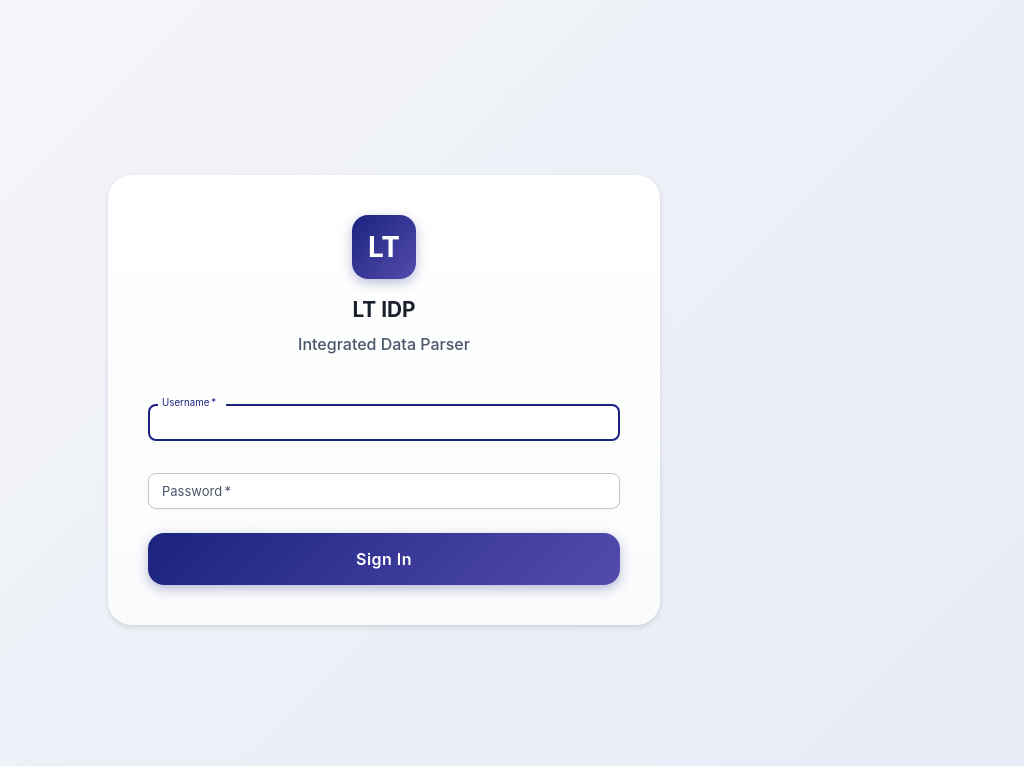
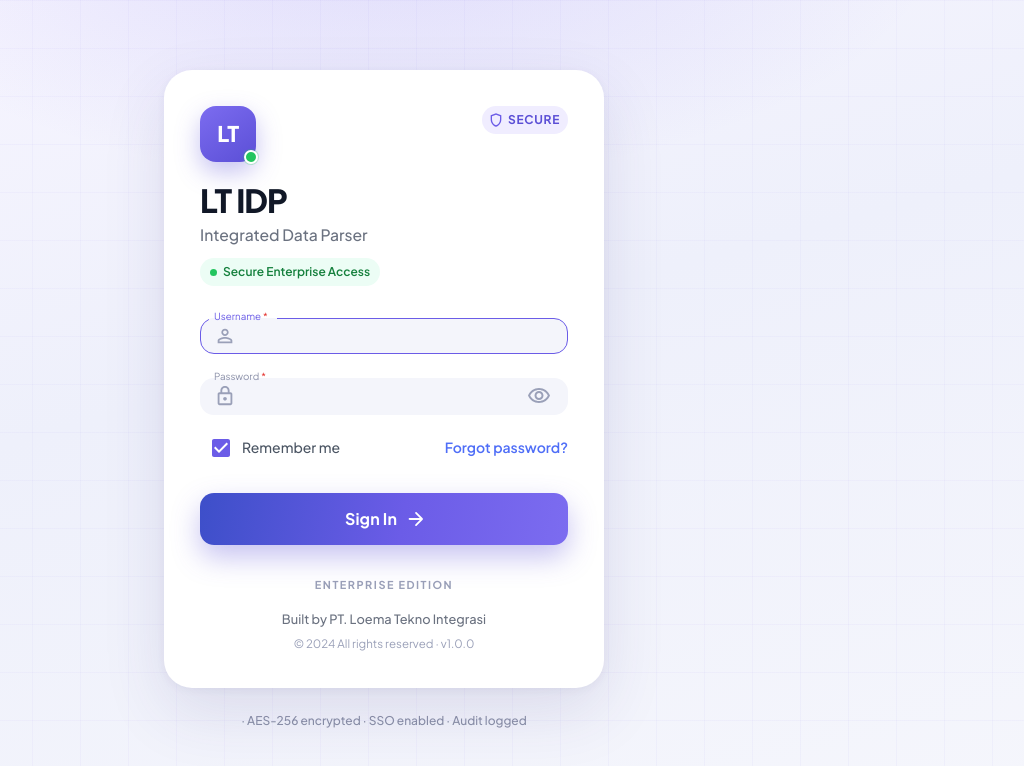
Before and after one commit to haryowl/LT-IDP, a React (Vite) app: page /#/login in a window 1280 px wide. Shown: the top 766 px of the page, without its empty margins (256-1280 px from the left). Built offline with nearby package versions, Linux system fonts and the light colour scheme; no server answers.

Commit message:
Redesign login panel to match enterprise brand layout.
Co-authored-by: Cursor <cursoragent@cursor.com>

```diff
--- a/index.html
+++ b/index.html
@@ -7,7 +7,7 @@
     <link rel="preconnect" href="https://fonts.googleapis.com">
     <link rel="preconnect" href="https://fonts.gstatic.com" crossorigin>
     <link
-      href="https://fonts.googleapis.com/css2?family=Inter:wght@300;400;500;600;700;800&display=swap"
+      href="https://fonts.googleapis.com/css2?family=Inter:wght@300;400;500;600;700;800&family=Plus+Jakarta+Sans:wght@400;500;600;700;800&display=swap"
       rel="stylesheet"
     />
   </head>
--- a/src/pages/Login.tsx
+++ b/src/pages/Login.tsx
@@ -1,18 +1,32 @@
-import React, { useState } from 'react';
+import React, { useEffect, useState } from 'react';
 import { useNavigate } from 'react-router-dom';
 import {
   Box,
   Button,
-  Container,
   TextField,
   Typography,
-  Paper,
   Alert,
   CircularProgress,
+  Checkbox,
+  FormControlLabel,
+  IconButton,
+  InputAdornment,
+  Link,
+  Chip,
 } from '@mui/material';
+import PersonOutlineIcon from '@mui/icons-material/PersonOutline';
+import LockOutlinedIcon from '@mui/icons-material/LockOutlined';
+import VisibilityOutlinedIcon from '@mui/icons-material/VisibilityOutlined';
+import VisibilityOffOutlinedIcon from '@mui/icons-material/VisibilityOffOutlined';
+import ShieldOutlinedIcon from '@mui/icons-material/ShieldOutlined';
+import ArrowForwardRoundedIcon from '@mui/icons-material/ArrowForwardRounded';
 import { useAuthStore } from '../store/authStore';
 import { useErrorSnackbar } from '../contexts/ErrorSnackbarContext';
 import api from '../api/client';
+import packageJson from '../../package.json';
+
+const REMEMBER_KEY = 'lt-idp-remember-username';
+const FONT = '"Plus Jakarta Sans", "Segoe UI", sans-serif';
 
 const Login: React.FC = () => {
   const navigate = useNavigate();
@@ -22,6 +36,16 @@ const Login: React.FC = () => {
   const [password, setPassword] = useState('');
   const [error, setError] = useState('');
   const [loading, setLoading] = useState(false);
+  const [showPassword, setShowPassword] = useState(false);
+  const [rememberMe, setRememberMe] = useState(true);
+
+  useEffect(() => {
+    const saved = localStorage.getItem(REMEMBER_KEY);
+    if (saved) {
+      setUsername(saved);
+      setRememberMe(true);
+    }
+  }, []);
 
   const handleSubmit = async (e: React.FormEvent) => {
     e.preventDefault();
@@ -35,7 +59,13 @@ const Login: React.FC = () => {
       });
 
       if (result?.token && result?.user) {
-        const role = result.user.role === 'admin' ? 'admin' : result.user.role === 'guest' ? 'guest' : 'viewer';
+        if (rememberMe) {
+          localStorage.setItem(REMEMBER_KEY, username);
+        } else {
+          localStorage.removeItem(REMEMBER_KEY);
+        }
+        const role =
+          result.user.role === 'admin' ? 'admin' : result.user.role === 'guest' ? 'guest' : 'viewer';
         login(result.token, result.user.username, role);
         navigate('/');
       } else {
@@ -50,88 +80,175 @@ const Login: React.FC = () => {
     }
   };
 
+  const handleForgotPassword = (e: React.MouseEvent) => {
+    e.preventDefault();
+    const msg = 'Password reset is managed by your administrator. Please contact PT. Loema Tekno Integrasi support.';
+    setError(msg);
+    showError(msg);
+  };
+
+  const fieldSx = {
+    mb: 2,
+    '& .MuiOutlinedInput-root': {
+      borderRadius: '14px',
+      backgroundColor: '#f4f5fb',
+      fontFamily: FONT,
+      '& fieldset': { borderColor: 'transparent' },
+      '&:hover fieldset': { borderColor: '#d5d8ef' },
+      '&.Mui-focused fieldset': { borderColor: '#6b5ce7', borderWidth: 1.5 },
+    },
+    '& .MuiInputLabel-root': {
+      fontFamily: FONT,
+      color: '#8b90a8',
+      '&.Mui-focused': { color: '#6b5ce7' },
+    },
+    '& .MuiInputLabel-asterisk': { color: '#e53935' },
+  };
+
   return (
     <Box
       sx={{
         minHeight: '100vh',
         display: 'flex',
+        flexDirection: 'column',
         alignItems: 'center',
         justifyContent: 'center',
-        background: 'linear-gradient(135deg, #f5f7fa 0%, #e8eaf6 100%)',
+        px: 2,
         py: 4,
+        fontFamily: FONT,
+        background: `
+          radial-gradient(ellipse 80% 60% at 50% -10%, rgba(124, 108, 240, 0.18), transparent 55%),
+          linear-gradient(165deg, #f7f5ff 0%, #eef0fb 45%, #f5f6fc 100%)
+        `,
+        backgroundImage: `
+          linear-gradient(rgba(107, 92, 231, 0.04) 1px, transparent 1px),
+          linear-gradient(90deg, rgba(107, 92, 231, 0.04) 1px, transparent 1px),
+          radial-gradient(ellipse 80% 60% at 50% -10%, rgba(124, 108, 240, 0.18), transparent 55%),
+          linear-gradient(165deg, #f7f5ff 0%, #eef0fb 45%, #f5f6fc 100%)
+        `,
+        backgroundSize: '48px 48px, 48px 48px, auto, auto',
       }}
     >
-      <Container maxWidth="sm">
-        <Paper
-          elevation={8}
+      <Box
         sx={{
-            p: { xs: 3, sm: 5 },
           width: '100%',
-            borderRadius: 3,
-            background: 'linear-gradient(to bottom, #ffffff 0%, #fafbfc 100%)',
+          maxWidth: 440,
+          bgcolor: '#fff',
+          borderRadius: '28px',
+          boxShadow: '0 24px 64px rgba(55, 48, 120, 0.12), 0 2px 8px rgba(55, 48, 120, 0.06)',
+          p: { xs: 3.5, sm: 4.5 },
+          position: 'relative',
         }}
       >
-          <Box sx={{ textAlign: 'center', mb: 4 }}>
+        <Box sx={{ display: 'flex', justifyContent: 'space-between', alignItems: 'flex-start', mb: 2.5 }}>
+          <Box sx={{ position: 'relative' }}>
             <Box
               sx={{
-                width: 64,
-                height: 64,
-                borderRadius: 2,
-                background: 'linear-gradient(135deg, #1a237e 0%, #534bae 100%)',
+                width: 56,
+                height: 56,
+                borderRadius: '16px',
+                background: 'linear-gradient(145deg, #7c6cf0 0%, #5b4fd6 100%)',
                 display: 'flex',
                 alignItems: 'center',
                 justifyContent: 'center',
-                mx: 'auto',
-                mb: 2,
-                boxShadow: '0px 4px 12px rgba(26, 35, 126, 0.3)',
+                boxShadow: '0 10px 24px rgba(91, 79, 214, 0.35)',
               }}
             >
-              <Typography
-                variant="h4"
-                sx={{
-                  color: 'white',
-                  fontWeight: 700,
-                  fontSize: '1.75rem',
-                }}
-              >
+              <Typography sx={{ color: '#fff', fontWeight: 800, fontSize: '1.35rem', fontFamily: FONT, letterSpacing: '-0.02em' }}>
                 LT
               </Typography>
             </Box>
+            <Box
+              sx={{
+                position: 'absolute',
+                right: -2,
+                bottom: -2,
+                width: 14,
+                height: 14,
+                borderRadius: '50%',
+                bgcolor: '#22c55e',
+                border: '2.5px solid #fff',
+                boxShadow: '0 0 0 1px rgba(34, 197, 94, 0.25)',
+              }}
+            />
+          </Box>
+
+          <Chip
+            icon={<ShieldOutlinedIcon sx={{ fontSize: '16px !important', color: '#6b5ce7 !important' }} />}
+            label="SECURE"
+            size="small"
+            sx={{
+              height: 28,
+              borderRadius: '999px',
+              bgcolor: '#f0edff',
+              color: '#5b4fd6',
+              fontWeight: 700,
+              fontSize: '0.7rem',
+              letterSpacing: '0.06em',
+              fontFamily: FONT,
+              '& .MuiChip-label': { px: 1 },
+              '& .MuiChip-icon': { ml: 0.75 },
+            }}
+          />
+        </Box>
+
         <Typography
-              variant="h4"
           component="h1"
-              gutterBottom
           sx={{
-                fontWeight: 700,
-                color: 'text.primary',
-                mb: 1,
+            fontFamily: FONT,
+            fontWeight: 800,
+            fontSize: { xs: '1.85rem', sm: '2rem' },
+            color: '#111827',
+            letterSpacing: '-0.03em',
+            lineHeight: 1.15,
+            mb: 0.5,
           }}
         >
           LT IDP
         </Typography>
         <Typography
-              variant="body1"
-              color="text.secondary"
           sx={{
-                fontSize: '1rem',
+            fontFamily: FONT,
+            fontSize: '0.98rem',
+            color: '#6b7280',
             fontWeight: 500,
+            mb: 1.5,
           }}
         >
           Integrated Data Parser
         </Typography>
+
+        <Chip
+          label={
+            <Box sx={{ display: 'flex', alignItems: 'center', gap: 0.75 }}>
+              <Box sx={{ width: 7, height: 7, borderRadius: '50%', bgcolor: '#22c55e' }} />
+              Secure Enterprise Access
             </Box>
+          }
+          size="small"
+          sx={{
+            mb: 3,
+            height: 28,
+            borderRadius: '999px',
+            bgcolor: '#ecfdf5',
+            color: '#15803d',
+            fontWeight: 600,
+            fontSize: '0.78rem',
+            fontFamily: FONT,
+            '& .MuiChip-label': { px: 1.25 },
+          }}
+        />
 
         <Box component="form" onSubmit={handleSubmit}>
           {error && (
             <Alert
               severity="error"
               sx={{
-                  mb: 3,
-                  borderRadius: 2,
-                  '& .MuiAlert-icon': {
-                    alignItems: 'center',
-                  },
+                mb: 2.5,
+                borderRadius: '14px',
+                fontFamily: FONT,
               }}
+              onClose={() => setError('')}
             >
               {error}
             </Alert>
@@ -140,38 +257,108 @@ const Login: React.FC = () => {
           <TextField
             fullWidth
             label="Username"
+            required
             variant="outlined"
-              margin="normal"
             value={username}
             onChange={(e) => setUsername(e.target.value)}
-              required
             autoFocus
             disabled={loading}
-              sx={{
-                '& .MuiOutlinedInput-root': {
-                  backgroundColor: 'background.paper',
-                },
-                mb: 2,
+            autoComplete="username"
+            InputProps={{
+              startAdornment: (
+                <InputAdornment position="start">
+                  <PersonOutlineIcon sx={{ color: '#9aa0b8', fontSize: 22 }} />
+                </InputAdornment>
+              ),
             }}
+            sx={fieldSx}
           />
 
           <TextField
             fullWidth
             label="Password"
-              type="password"
+            required
+            type={showPassword ? 'text' : 'password'}
             variant="outlined"
-              margin="normal"
             value={password}
             onChange={(e) => setPassword(e.target.value)}
-              required
+            disabled={loading}
+            autoComplete="current-password"
+            InputProps={{
+              startAdornment: (
+                <InputAdornment position="start">
+                  <LockOutlinedIcon sx={{ color: '#9aa0b8', fontSize: 22 }} />
+                </InputAdornment>
+              ),
+              endAdornment: (
+                <InputAdornment position="end">
+                  <IconButton
+                    aria-label={showPassword ? 'Hide password' : 'Show password'}
+                    onClick={() => setShowPassword((v) => !v)}
+                    edge="end"
+                    size="small"
+                    disabled={loading}
+                  >
+                    {showPassword ? (
+                      <VisibilityOffOutlinedIcon sx={{ color: '#9aa0b8' }} />
+                    ) : (
+                      <VisibilityOutlinedIcon sx={{ color: '#9aa0b8' }} />
+                    )}
+                  </IconButton>
+                </InputAdornment>
+              ),
+            }}
+            sx={{ ...fieldSx, mb: 1 }}
+          />
+
+          <Box
+            sx={{
+              display: 'flex',
+              alignItems: 'center',
+              justifyContent: 'space-between',
+              mb: 3,
+              mt: 0.5,
+              gap: 1,
+              flexWrap: 'wrap',
+            }}
+          >
+            <FormControlLabel
+              control={
+                <Checkbox
+                  checked={rememberMe}
+                  onChange={(e) => setRememberMe(e.target.checked)}
                   disabled={loading}
                   sx={{
-                '& .MuiOutlinedInput-root': {
-                  backgroundColor: 'background.paper',
-                },
-                mb: 3,
+                    color: '#c4b5fd',
+                    '&.Mui-checked': { color: '#6b5ce7' },
                   }}
                 />
+              }
+              label="Remember me"
+              sx={{
+                m: 0,
+                '& .MuiFormControlLabel-label': {
+                  fontFamily: FONT,
+                  fontSize: '0.875rem',
+                  color: '#4b5563',
+                  fontWeight: 500,
+                },
+              }}
+            />
+            <Link
+              href="#"
+              underline="hover"
+              onClick={handleForgotPassword}
+              sx={{
+                fontFamily: FONT,
+                fontSize: '0.875rem',
+                fontWeight: 600,
+                color: '#4f6ef7',
+              }}
+            >
+              Forgot password?
+            </Link>
+          </Box>
 
           <Button
             type="submit"
@@ -179,29 +366,84 @@ const Login: React.FC = () => {
             variant="contained"
             size="large"
             disabled={loading}
+            endIcon={!loading ? <ArrowForwardRoundedIcon /> : undefined}
             sx={{
-                py: 1.5,
-                borderRadius: 2,
+              py: 1.55,
+              borderRadius: '14px',
               fontSize: '1rem',
-                fontWeight: 600,
+              fontWeight: 700,
               textTransform: 'none',
-                background: 'linear-gradient(135deg, #1a237e 0%, #534bae 100%)',
-                boxShadow: '0px 4px 12px rgba(26, 35, 126, 0.3)',
+              fontFamily: FONT,
+              letterSpacing: '0.01em',
+              background: 'linear-gradient(100deg, #3d4fc9 0%, #6b5ce7 55%, #7c6cf0 100%)',
+              boxShadow: '0 12px 28px rgba(91, 79, 214, 0.35)',
               '&:hover': {
-                  background: 'linear-gradient(135deg, #000051 0%, #1a237e 100%)',
-                  boxShadow: '0px 6px 16px rgba(26, 35, 126, 0.4)',
+                background: 'linear-gradient(100deg, #3343b0 0%, #5b4fd6 55%, #6b5ce7 100%)',
+                boxShadow: '0 14px 32px rgba(91, 79, 214, 0.42)',
               },
               '&:disabled': {
-                  background: 'linear-gradient(135deg, #1a237e 0%, #534bae 100%)',
-                  opacity: 0.6,
+                background: 'linear-gradient(100deg, #3d4fc9 0%, #6b5ce7 100%)',
+                color: '#fff',
+                opacity: 0.65,
               },
             }}
           >
             {loading ? <CircularProgress size={24} color="inherit" /> : 'Sign In'}
           </Button>
         </Box>
-        </Paper>
-      </Container>
+
+        <Box sx={{ mt: 4, textAlign: 'center' }}>
+          <Box sx={{ display: 'flex', alignItems: 'center', gap: 1.5, mb: 2 }}>
+            <Box sx={{ flex: 1, height: 1, bgcolor: '#eceef5' }} />
+            <Typography
+              sx={{
+                fontFamily: FONT,
+                fontSize: '0.68rem',
+                fontWeight: 700,
+                letterSpacing: '0.14em',
+                color: '#9aa0b8',
+              }}
+            >
+              ENTERPRISE EDITION
+            </Typography>
+            <Box sx={{ flex: 1, height: 1, bgcolor: '#eceef5' }} />
+          </Box>
+
+          <Typography
+            sx={{
+              fontFamily: FONT,
+              fontSize: '0.8rem',
+              color: '#6b7280',
+              fontWeight: 500,
+              mb: 0.75,
+            }}
+          >
+            Built by PT. Loema Tekno Integrasi
+          </Typography>
+          <Typography
+            sx={{
+              fontFamily: FONT,
+              fontSize: '0.72rem',
+              color: '#9aa0b8',
+            }}
+          >
+            © 2024 All rights reserved · v{packageJson.version || '1.0.0'}
+          </Typography>
+        </Box>
+      </Box>
+
+      <Typography
+        sx={{
+          mt: 3,
+          fontFamily: FONT,
+          fontSize: '0.75rem',
+          color: '#8b90a8',
+          fontWeight: 500,
+          textAlign: 'center',
+        }}
+      >
+        · AES-256 encrypted · SSO enabled · Audit logged
+      </Typography>
     </Box>
   );
 };
```
Lines whose indentation alone changed are shown as unchanged.
